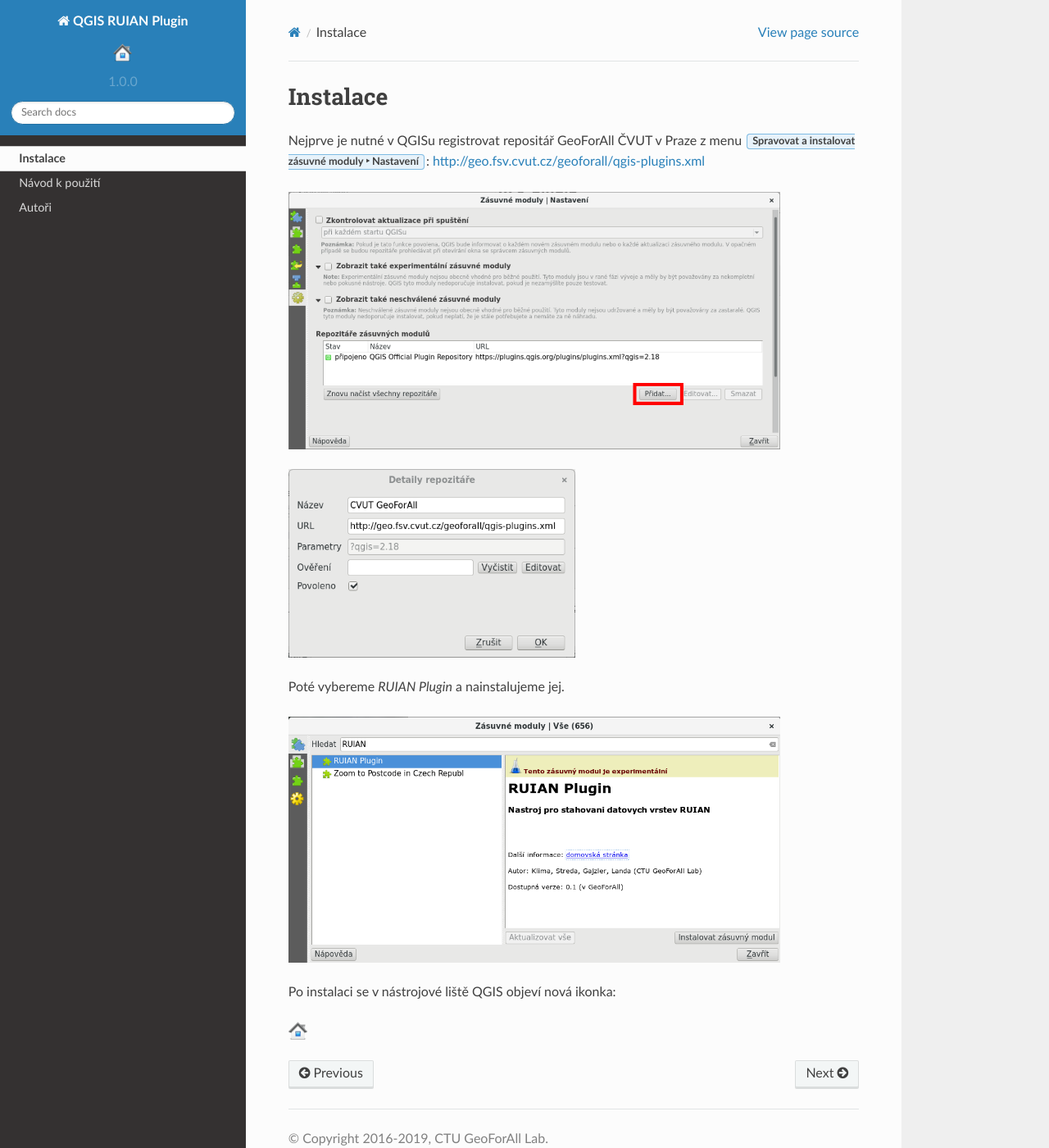
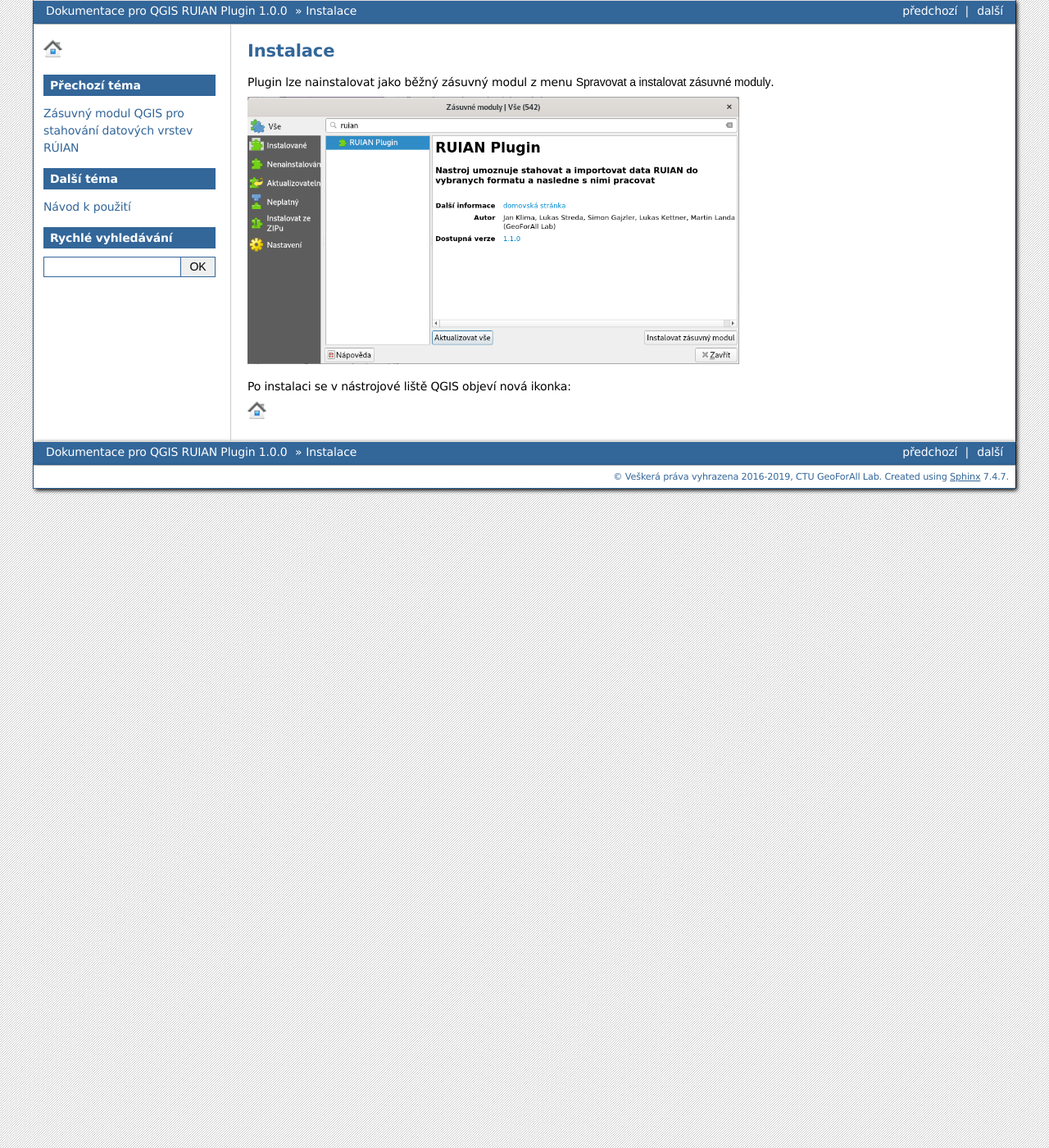
Before and after one commit to ctu-geoforall-lab/qgis-ruian-plugin, a Sphinx documentation site: the page built from docs/source/instalace.rst, in a window 1280 px wide and 1400 px high. Shown: the whole window at 82% size. Built offline with Sphinx 7.4.7, drawn with Linux system fonts in a browser that asks for light colours; formulas are drawn with MathJax 3; some of the changed text lies outside the part shown.

Commit message:
change docs style to bizstyle (too big fonts)

```diff
--- a/docs/source/conf.py
+++ b/docs/source/conf.py
@@ -12,7 +12,7 @@
 # serve to show the default.
 
 import sys, os
-import sphinx_rtd_theme
+# import sphinx_rtd_theme
 
 # If extensions (or modules to document with autodoc) are in another directory,
 # add these directories to sys.path here. If the directory is relative to the
@@ -94,7 +94,7 @@
 
 # The theme to use for HTML and HTML Help pages.  See the documentation for
 # a list of builtin themes.
-html_theme = 'sphinx_rtd_theme'
+html_theme = 'bizstyle'
 
 # Theme options are theme-specific and customize the look and feel of a theme
 # further.  For a list of options available for each theme, see the
@@ -150,7 +150,7 @@
 #html_split_index = False
 
 # If true, links to the reST sources are added to the pages.
-#html_show_sourcelink = True
+html_show_sourcelink = False
 
 # If true, "Created using Sphinx" is shown in the HTML footer. Default is True.
 #html_show_sphinx = True
--- a/docs/source/instalace.rst
+++ b/docs/source/instalace.rst
@@ -1,17 +1,7 @@
 Instalace
 ---------
 
-Nejprve je nutné v QGISu registrovat repositář GeoForAll ČVUT v Praze
-z menu :menuselection:`Spravovat a instalovat zásuvné moduly -->
-Nastavení`: http://geo.fsv.cvut.cz/geoforall/qgis-plugins.xml
-
-.. image:: images/ctu-geoforall-repo-add.png
-   :width: 600
-
-.. image:: images/ctu-geoforall-repo.png
-   :width: 350
-
-Poté vybereme *RUIAN Plugin* a nainstalujeme jej.
+Plugin lze nainstalovat jako běžný zásuvný modul z menu :menuselection:`Spravovat a instalovat zásuvné moduly`.
 
 .. image:: images/install.png
    :width: 600
```
Also changed, not shown: docs/source/images/install.png.
